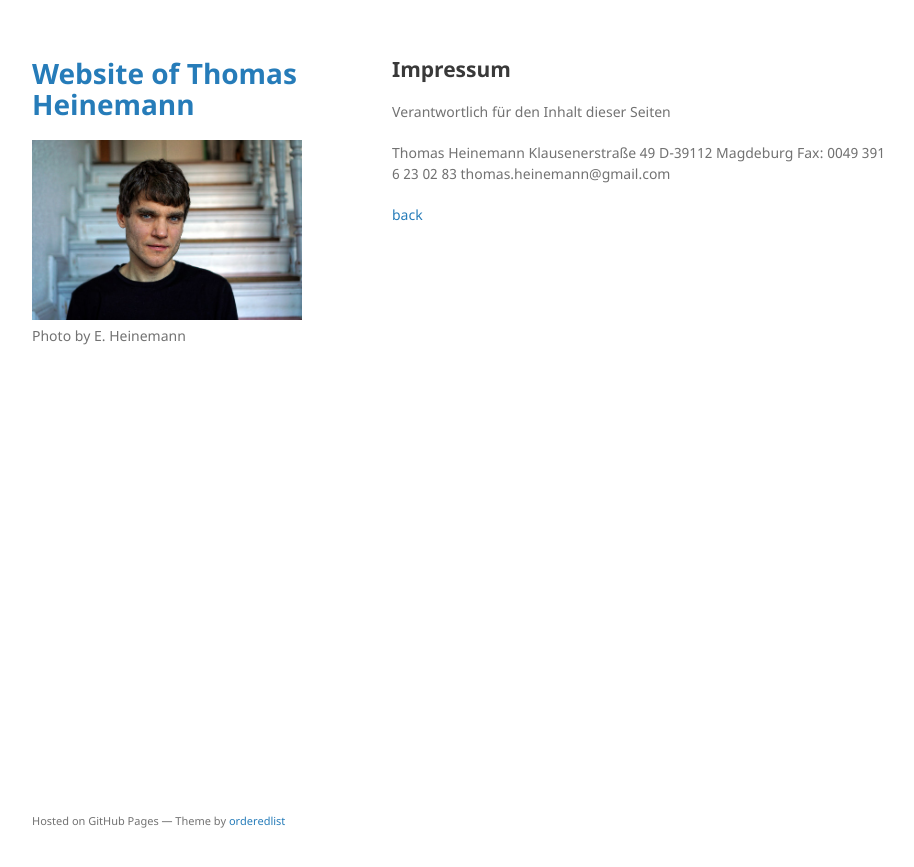
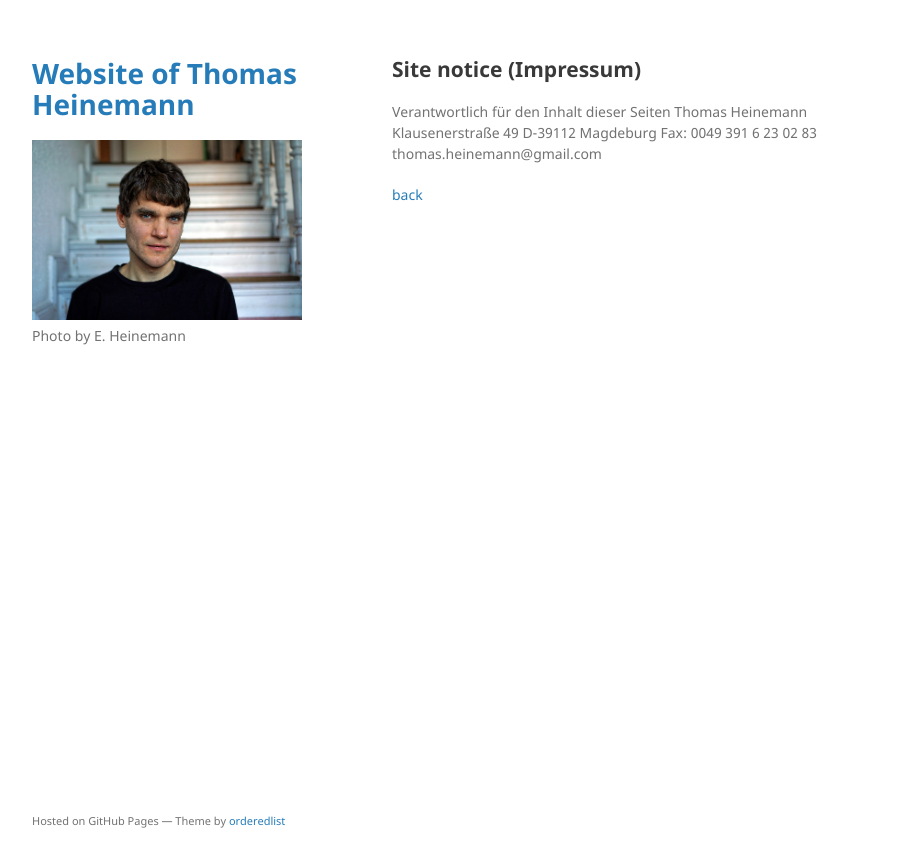
Before and after one commit to thomasheinemann/thomasheinemann.github.io, a Jekyll site: the page built from impressum.md, in a window 1280 px wide. Shown: the top 867 px of the page, without its empty margins (178-1092 px from the left). Built offline with Jekyll 4.4.1, drawn with Linux system fonts in a browser that asks for light colours; the repository's description, which GitHub fills in, is left out; our own code applies the rules of GitHub Pages for plain Markdown files.

Commit message:
Impressum Test 5

```diff
--- a/impressum.md
+++ b/impressum.md
@@ -2,8 +2,8 @@
 layout: default
 ---
 
-## Impressum
-
+## Site notice (Impressum)
+<p>
 Verantwortlich für den Inhalt dieser Seiten
 
 Thomas Heinemann
@@ -11,5 +11,5 @@ Klausenerstraße 49
 D-39112 Magdeburg
 Fax: 0049 391 6 23 02 83
 thomas.heinemann@gmail.com
-
+</p>
 [back](./)
```
